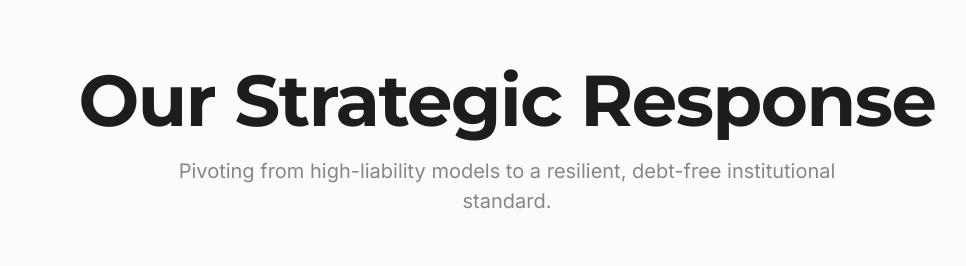
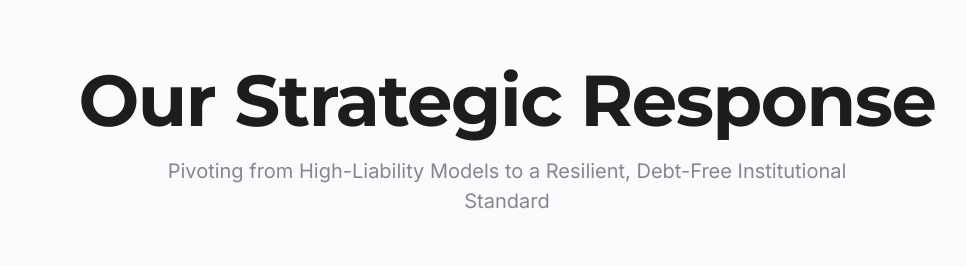
Before and after one commit to natalia-unicoin/unicoin-inc, a Next.js app: page / in a window 1280 px wide. Shown: the part 4034-4300 px from the top of the page, without its empty margins (133-1099 px from the left). Built offline with nearby package versions, Linux system fonts and the light colour scheme.

Commit message:
Final Headline Style and ALL CAPS CTA/Menu refinements

```diff
--- a/src/components/StrategicResponse.tsx
+++ b/src/components/StrategicResponse.tsx
@@ -50,7 +50,7 @@ const StrategicResponse = () => {
                         viewport={{ once: true }}
                         transition={{ duration: 0.8, delay: 0.1, ease: [0.16, 1, 0.3, 1] }}
                     >
-                        Pivoting from high-liability models to a resilient, debt-free institutional standard.
+                        Pivoting from High-Liability Models to a Resilient, Debt-Free Institutional Standard
                     </motion.p>
                 </div>
 
```
